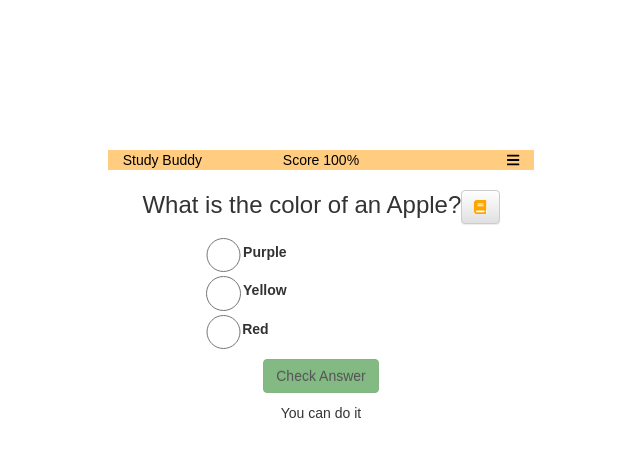
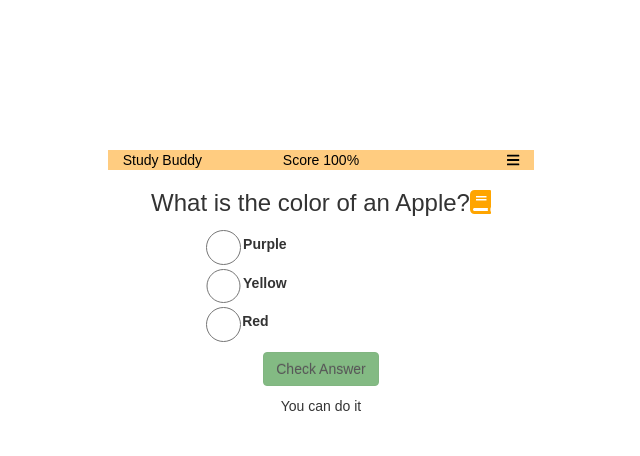
Before and after one commit to jcsmileyjr/Study-Buddy, a React (Create React App) app: page / in a window 1280 px wide. Shown: the top 456 px of the page, without its empty margins (319-959 px from the left). Built offline with nearby package versions, Linux system fonts and the light colour scheme.

Commit message:
Remove button surrounding list of answers icon

```diff
--- a/src/Components/Question.js
+++ b/src/Components/Question.js
@@ -77,11 +77,11 @@ displayAllAnswers(){
 	    <div className="col-xs-12 col-sm-12 col-md-12 col-lg-12">
 		  <h3>
 	  	    {currentQuestion}
-            <Button>
+
 	  	    <span onClick={this.showListOfAnswers}>
 	  		  <i className= {`fas fa-book ${css(styles.listOfAnswers)}`}></i>
 		    </span>
-            </Button>
+
 		  </h3>
           <Modal show={this.state.show} onHide={this.hideListOfAnswers}>
             <Modal.Header className={css(styles.orangeBackground)} closeButton>
```
